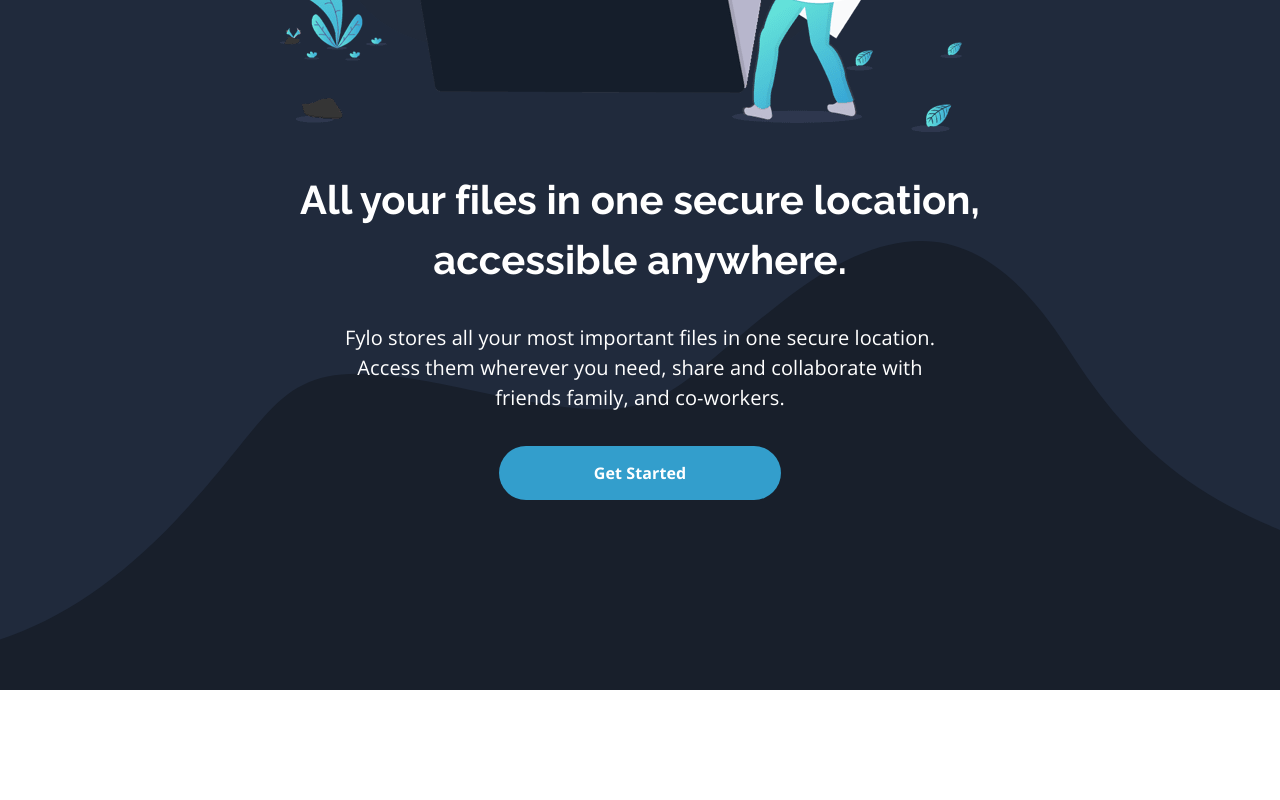
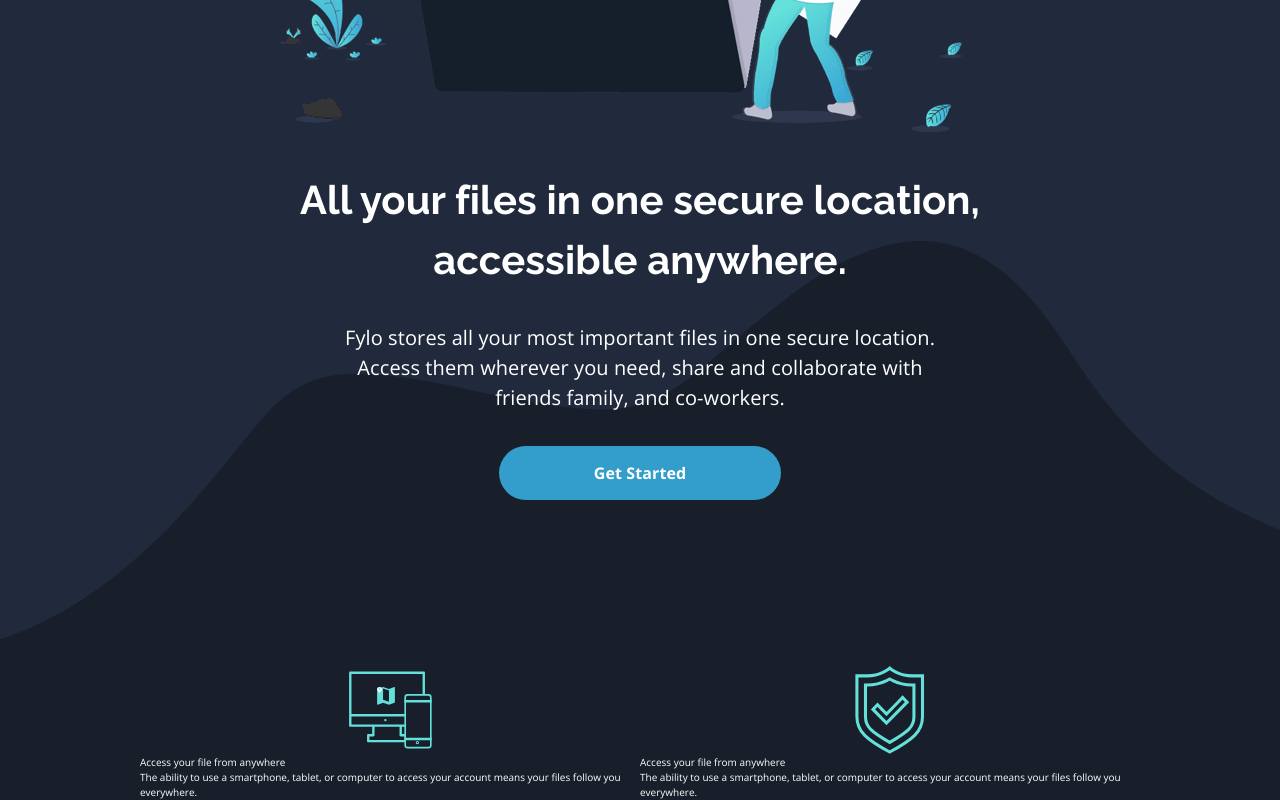
Before and after one commit to olaknowct/fylo, a React (Create React App) app: page / in a window 1280 px wide. Shown: the part 600-1400 px from the top of the page. Before the commit the page ends 1290 px from the top, so only its background shows below. Built offline with nearby package versions, Linux system fonts and the light colour scheme.

Commit message:
feature section first row

```diff
--- a/src/component/main/main.component.jsx
+++ b/src/component/main/main.component.jsx
@@ -1,10 +1,12 @@
 import { ReactComponent as CurvyDark } from '../../images/bg-curvy-dark-mode.svg';
+import { ReactComponent as AccessAnywhere } from '../../images/icon-access-anywhere.svg';
+import { ReactComponent as Security } from '../../images/icon-security.svg';
 import IllustrationIntro from '../../images/illustration-intro.png';
 
 const Main = () => {
   return (
     <main className='max-w-[144rem] mx-auto'>
-      <section className='pb-[16.5rem]'>
+      <section className='pb-[16.5rem] '>
         <figure className='relative z-0 flex flex-col items-center justify-center text-center font-bold gap-[3.8rem]'>
           <img src={IllustrationIntro} alt='illustration intro' />
           <figcaption className='tracking-[0.01rem] flex flex-col justify-center items-center gap-[3.3rem]'>
@@ -22,6 +24,34 @@
           <CurvyDark className='absolute -z-10 bottom-[-19rem]' />
         </figure>
       </section>
+      <section className='bg-darkBlue1 '>
+        <div className='max-w-[100rem] mx-auto justify-center grid grid-cols-2'>
+          <figure className='relative z-10 flex flex-col '>
+            <div className='flex items-center justify-center h-[9rem]'>
+              <AccessAnywhere className='' />
+            </div>
+            <figcaption>
+              <h4>Access your file from anywhere</h4>
+              <p>
+                The ability to use a smartphone, tablet, or computer to access your account means
+                your files follow you everywhere.
+              </p>
+            </figcaption>
+          </figure>
+          <figure className='relative z-10 flex flex-col '>
+            <div className='flex items-center justify-center h-[9rem]'>
+              <Security className='' />
+            </div>
+            <figcaption>
+              <h4>Access your file from anywhere</h4>
+              <p>
+                The ability to use a smartphone, tablet, or computer to access your account means
+                your files follow you everywhere.
+              </p>
+            </figcaption>
+          </figure>
+        </div>
+      </section>
     </main>
   );
 };
--- a/tailwind.config.js
+++ b/tailwind.config.js
@@ -6,7 +6,7 @@
     extend: {
       colors: {
         darkBlue: 'hsl(217, 28%, 15%)',
-        darkMain: 'hsl(218, 28%, 13%)',
+        darkBlue1: 'hsl(218, 28%, 13%)',
         darkBlue2: 'hsl(216, 53%, 9%)',
         darkBlue3: 'hsl(219, 30%, 18%)',
         accentCyan: 'hsl(176, 68%, 64%)',
```
